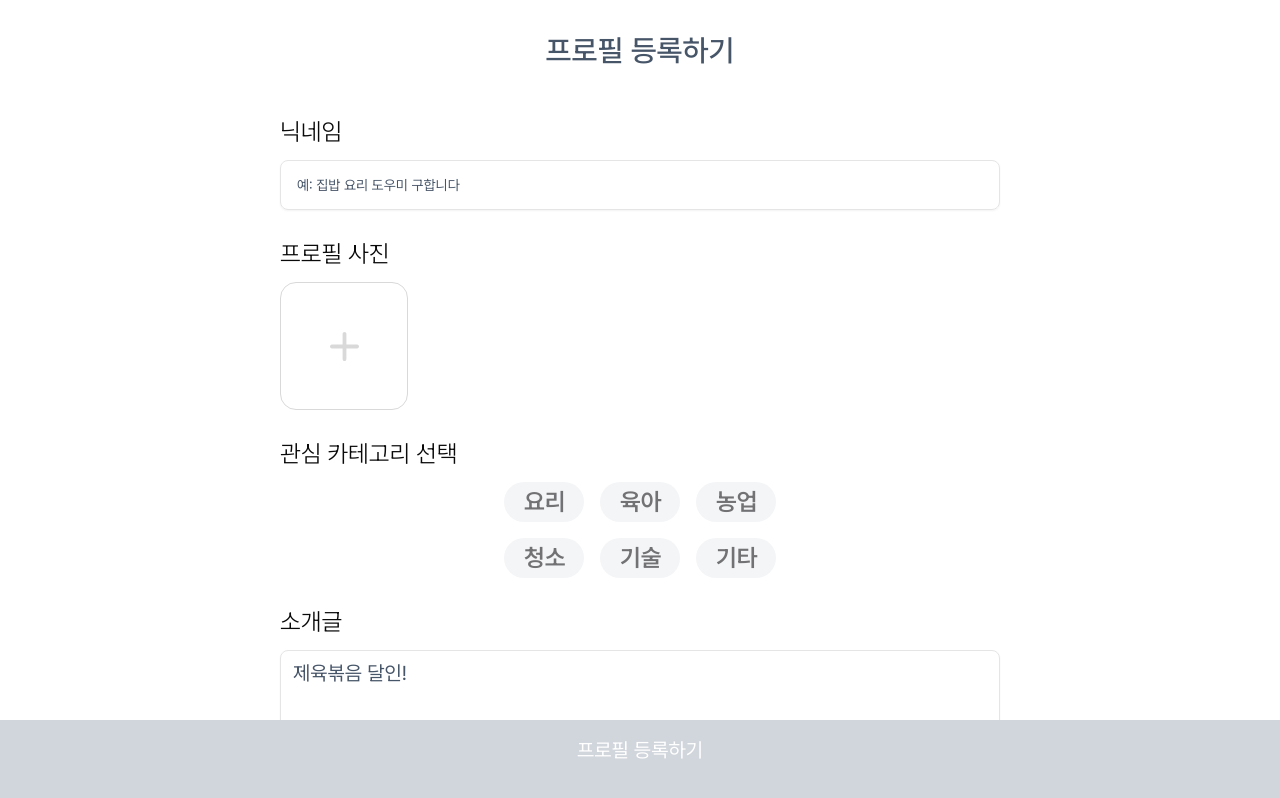
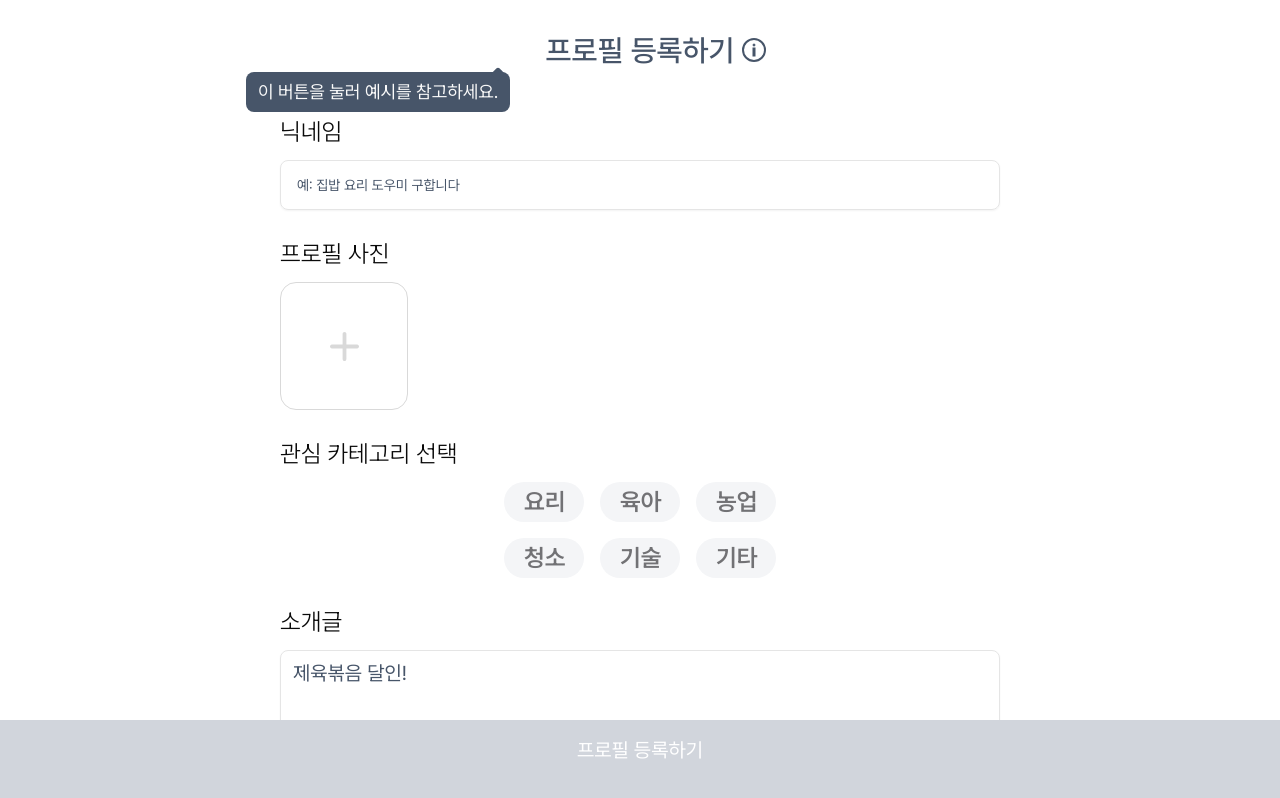
Before and after one commit to hana-harmoney/frontend, a Next.js app: page /profile/new in a window 1280 px wide. Shown: the top 798 px of the page. Built offline with nearby package versions, Linux system fonts and the light colour scheme.

Commit message:
[#73] feat: 프로필 등록하기 예시 버튼 UI 추가

```diff
--- a/package.json
+++ b/package.json
@@ -19,6 +19,7 @@
     "@radix-ui/react-popover": "^1.1.15",
     "@radix-ui/react-select": "^2.2.6",
     "@radix-ui/react-slot": "^1.2.3",
+    "@radix-ui/react-tooltip": "^1.2.8",
     "@stomp/stompjs": "^7.1.1",
     "class-variance-authority": "^0.7.1",
     "clsx": "^2.1.1",
--- a/src/app/profile/new/page.tsx
+++ b/src/app/profile/new/page.tsx
@@ -8,11 +8,18 @@ import React from 'react';
 import Image from 'next/image';
 import PlusGray from '@/assets/icons/plus_gray.svg';
 import CircleRemove from '@/assets/icons/circle_remove.svg';
+import CircleInfo from '@/assets/icons/circle_info.svg';
 import { badgeData } from '@/lib/utils';
 import Badge from '@/components/common/badge';
 import { Textarea } from '@/components/ui/textarea';
 import { createProfile } from '@/lib/api/profile';
 import toast from 'react-hot-toast';
+import {
+  Tooltip,
+  TooltipContent,
+  TooltipProvider,
+  TooltipTrigger,
+} from '@/components/ui/tooltip';
 
 export default function ProfileNewPage() {
   const router = useRouter();
@@ -81,8 +88,24 @@ export default function ProfileNewPage() {
   return (
     <div className="px-6 pt-5 pb-24">
       <div className="flex flex-col gap-7">
-        <div className="text-gray mb-2 w-full py-3 text-center text-3xl font-medium">
-          프로필 등록하기
+        <div className="mb-2 flex items-center justify-center py-3">
+          <div className="text-gray relative text-3xl font-medium">
+            프로필 등록하기
+            <TooltipProvider>
+              <Tooltip open>
+                <TooltipTrigger asChild>
+                  <CircleInfo className="stroke-gray fill-gray absolute top-1.5 -right-8 size-6" />
+                </TooltipTrigger>
+                <TooltipContent
+                  side="bottom"
+                  align="end"
+                  className="bg-gray pointer-events-none text-lg"
+                >
+                  이 버튼을 눌러 예시를 참고하세요.
+                </TooltipContent>
+              </Tooltip>
+            </TooltipProvider>
+          </div>
         </div>
         <div className="flex w-full flex-col gap-3 text-2xl font-light">
           닉네임
--- /dev/null
+++ b/src/components/ui/tooltip.tsx
@@ -0,0 +1,61 @@
+'use client';
+
+import * as React from 'react';
+import * as TooltipPrimitive from '@radix-ui/react-tooltip';
+
+import { cn } from '@/lib/utils';
+
+function TooltipProvider({
+  delayDuration = 0,
+  ...props
+}: React.ComponentProps<typeof TooltipPrimitive.Provider>) {
+  return (
+    <TooltipPrimitive.Provider
+      data-slot="tooltip-provider"
+      delayDuration={delayDuration}
+      {...props}
+    />
+  );
+}
+
+function Tooltip({
+  ...props
+}: React.ComponentProps<typeof TooltipPrimitive.Root>) {
+  return (
+    <TooltipProvider>
+      <TooltipPrimitive.Root data-slot="tooltip" {...props} />
+    </TooltipProvider>
+  );
+}
+
+function TooltipTrigger({
+  ...props
+}: React.ComponentProps<typeof TooltipPrimitive.Trigger>) {
+  return <TooltipPrimitive.Trigger data-slot="tooltip-trigger" {...props} />;
+}
+
+function TooltipContent({
+  className,
+  sideOffset = 0,
+  children,
+  ...props
+}: React.ComponentProps<typeof TooltipPrimitive.Content>) {
+  return (
+    <TooltipPrimitive.Portal>
+      <TooltipPrimitive.Content
+        data-slot="tooltip-content"
+        sideOffset={sideOffset}
+        className={cn(
+          'bg-primary text-primary-foreground animate-in fade-in-0 zoom-in-95 data-[state=closed]:animate-out data-[state=closed]:fade-out-0 data-[state=closed]:zoom-out-95 data-[side=bottom]:slide-in-from-top-2 data-[side=left]:slide-in-from-right-2 data-[side=right]:slide-in-from-left-2 data-[side=top]:slide-in-from-bottom-2 z-50 w-fit origin-(--radix-tooltip-content-transform-origin) rounded-md px-3 py-1.5 text-xs text-balance',
+          className,
+        )}
+        {...props}
+      >
+        {children}
+        <TooltipPrimitive.Arrow className="bg-gray fill-gray z-50 size-2.5 translate-y-[calc(-50%_-_2px)] rotate-45 rounded-[2px]" />
+      </TooltipPrimitive.Content>
+    </TooltipPrimitive.Portal>
+  );
+}
+
+export { Tooltip, TooltipTrigger, TooltipContent, TooltipProvider };
```
Also changed, not shown: src/assets/icons/circle_info.svg (added).
